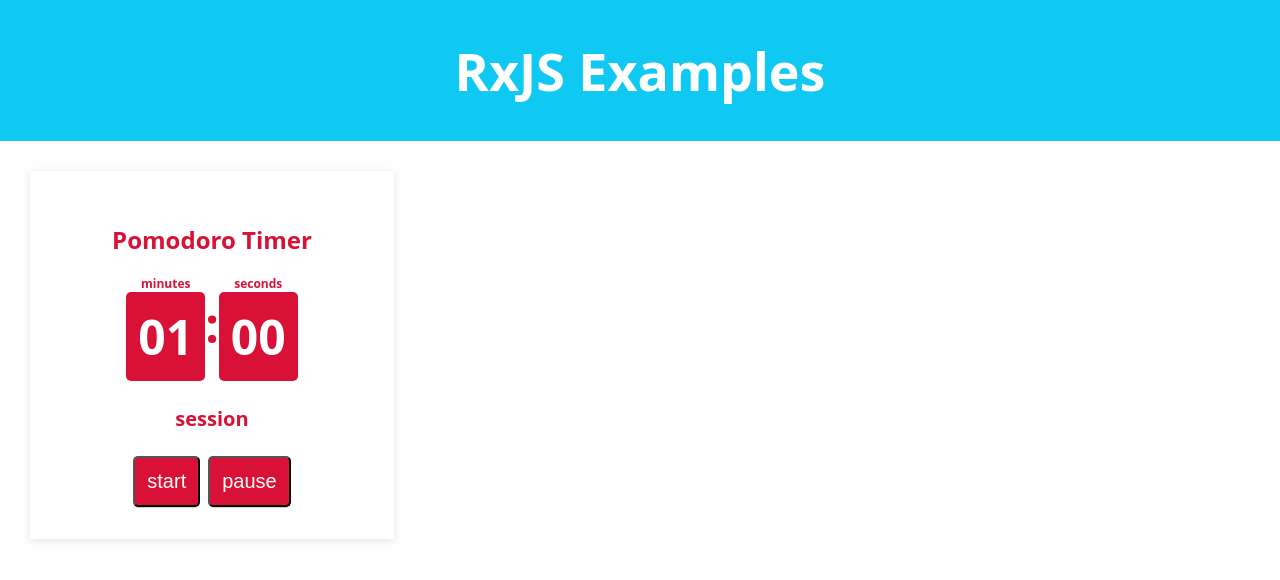
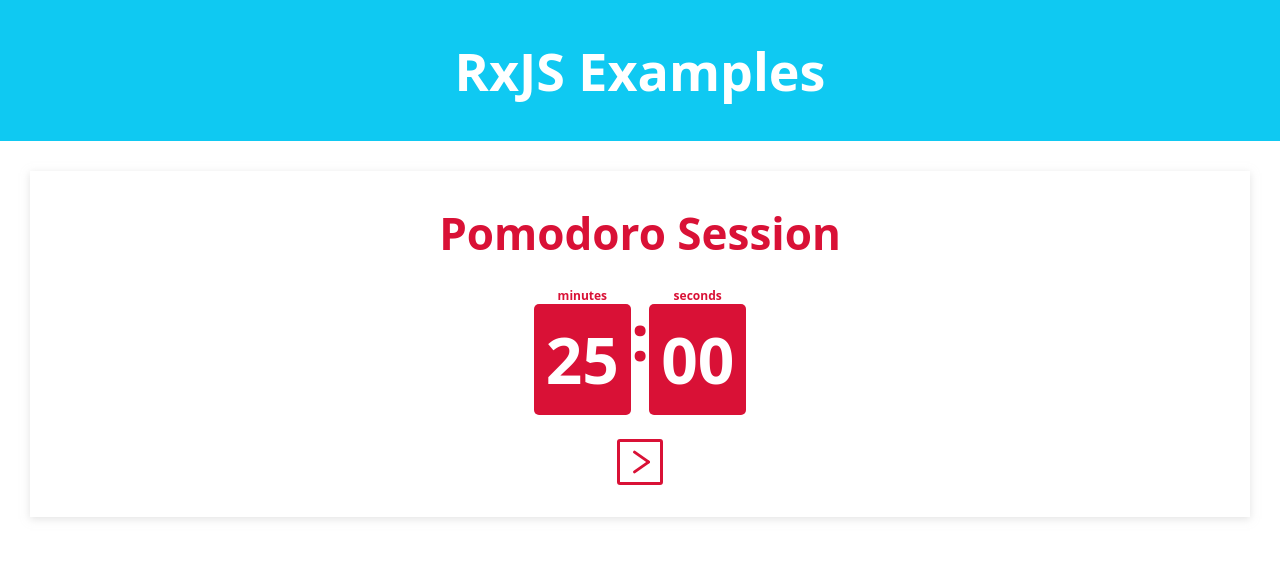
Before and after one commit to keilla/react-rxjs-examples, a React (Create React App) app: page /pomodoro in a window 1280 px wide. Shown: the top 580 px of the page. Built offline with nearby package versions, Linux system fonts and the light colour scheme.

Commit message:
Adds Player component

```diff
--- a/src/App.tsx
+++ b/src/App.tsx
@@ -16,7 +16,7 @@
         <Switch>
           <Route path="/pomodoro">
             <section className="app-section">
-              <PomodoroTimer sessionLength={1} breakLength={5}/>
+              <PomodoroTimer sessionLength={25} breakLength={5}/>
             </section>
           </Route>
           <Route path="/slideshow">
--- a/src/pomodoroTimer/PomodoroTimer.scss
+++ b/src/pomodoroTimer/PomodoroTimer.scss
@@ -1,48 +1,23 @@
 @import 'src/styles/settings';
 
 .pomodoro-timer {
-  width: 300px;
   background-color: $white;
   padding: $peta-byte-space;
   box-shadow: $card-shadow;
+  display: flex;
+  flex-direction: column;
+  align-items: center;
 
   & > .title {
     color: $red;
     text-align: center;
+    font-size: 44px;
+    margin: 0;
   }
 
-  & > .description {
-    color: $red;
-    padding: $byte-space;
-    font-weight: bold;
-    font-size: 20px;
-    width: fit-content;
-    text-align: center;
-    margin: $byte-space auto;
+  & > .timer {
+    display: flex;
+    justify-content: center;
+    margin: $giga-byte-space 0;
   }
 }
-
-.timer-controls {
-  display: flex;
-  justify-content: center;
-  flex-wrap: 100%;
-
-  & > .button {
-    background-color: $red;
-    padding: $byte-space;
-    color: $white;
-    font-weight: 500;
-    font-size: 20px;
-    border-radius: 5px;
-    cursor: pointer;
-    box-shadow: 0px 3px 1px -2px rgba(0,0,0,0.2);
-
-    & +.button {
-      margin-left: $nibble-space;
-    }
-
-    &:hover {
-      background-color: rgba(217, 17, 54, 1);
-    }
-  }
-}
--- a/src/pomodoroTimer/PomodoroTimer.tsx
+++ b/src/pomodoroTimer/PomodoroTimer.tsx
@@ -3,18 +3,20 @@
 import './PomodoroTimer.scss';
 import { PomodoroTimerProps } from './pomodoroTimerProps';
 import { Subject } from 'rxjs';
+import { Player } from './player/Player';
 
 interface PomodoroTimerState {
-  description: 'session' | 'break';
-  time: number
+  description: 'Session' | 'Break';
+  time: number;
 }
 
 export class PomodoroTimer extends React.Component<PomodoroTimerProps, PomodoroTimerState> {
 
-  constructor(props: PomodoroTimerProps, private isRunning$: Subject<boolean>) {
+  constructor(props: PomodoroTimerProps,
+    private isRunning$: Subject<boolean>) {
     super(props);
     this.state = {
-      description: 'session',
+      description: 'Session',
       time: 0
     }
 
@@ -37,34 +39,44 @@
     this.isRunning$.next(false);
   }
 
-
   private handleTimeout() {
-    const description = this.runningSession ? 'break' : 'session';
+    const description = this.runningSession ? 'Break' : 'Session';
 
     const { sessionLength, breakLength } = this.props;
     const time = this.runningSession ? breakLength : sessionLength;
 
     this.setState({ description, time });
+    this.isRunning$.next(false);
   }
 
   get runningSession() {
-    return this.state.description === 'session';
+    return this.state.description === 'Session';
+  }
+
+  get btnVisible() {
+    return 'button';
+  }
+
+  get btnHidden() {
+    return 'button -hidden';
   }
 
   render() {
     return (
       <div className='pomodoro-timer'>
-        <h2 className='title'>Pomodoro Timer</h2>
-        <Timer
-          initialMinutes={this.state.time}
-          timeout={this.handleTimeout}
-          isRunning$={this.isRunning$.asObservable()}
+        <h2 className='title'>Pomodoro {this.state.description}</h2>
+        <div className='timer'>
+          <Timer
+            initialMinutes={this.state.time}
+            timeout={this.handleTimeout}
+            isRunning$={this.isRunning$.asObservable()}
+          />
+        </div>
+        <Player
+          isPlaying$={this.isRunning$.asObservable()}
+          onPlay={this.start}
+          onPause={this.pause}
         />
-        <p className='description'>{this.state.description}</p>
-        <div className='timer-controls'>
-          <button className='button' onClick={this.start}>start</button>
-          <button className='button' onClick={this.pause}>pause</button>
-        </div>
       </div>
     );
   }
--- /dev/null
+++ b/src/pomodoroTimer/player/Player.scss
@@ -0,0 +1,49 @@
+@import 'src/styles/settings';
+
+.btn {
+	position: relative;
+	width: 40px;
+	height: 40px;
+	border: $red 3px solid;
+	border-radius: 3px;
+	cursor: pointer;
+	transition: border 0.1s ease-in-out;
+
+	&:hover {
+		border: #333 3px solid;
+		.bar {
+			background-color: #333;
+		}
+	}
+
+	.bar {
+		display: inline-block;
+		position: absolute;
+		top: 10px;
+		left: 0;
+		width: 3px;
+		height: 20px;
+		border-radius: 3px;
+		background-color: $red;
+		transform-origin: center;
+		transition: transform 0.4s ease-in-out, background 0.1s ease-in-out;
+	}
+
+	&.-pause {
+		.-first {
+			transform: translateX(13.5px) translateY(0px) rotate(0deg);
+		}
+		.-second {
+			transform: translateX(24px) translateY(0px) rotate(0deg);
+		}
+	}
+
+	&.-play {
+		.-first {
+			transform: translateX(20px) translateY(-5px) rotate(-55deg);
+		}
+		.-second {
+			transform: translateX(20px) translateY(5px) rotate(-125deg);
+		}
+	}
+}
--- /dev/null
+++ b/src/pomodoroTimer/player/Player.tsx
@@ -0,0 +1,62 @@
+import React from 'react';
+import './Player.scss';
+import { PlayerProps } from './playerProps';
+import { Subject } from 'rxjs';
+import { takeUntil } from 'rxjs/operators';
+
+interface PlayPauseState {
+  btnPlayPauseClass: string;
+}
+
+export class Player extends React.Component<PlayerProps, PlayPauseState> {
+
+  constructor(props: PlayerProps, private unSub$: Subject<void>) {
+    super(props);
+    this.state = {
+      btnPlayPauseClass: this.classPlay,
+    }
+    this.clickPlayPause = this.clickPlayPause.bind(this);
+    this.unSub$ = new Subject();
+  }
+
+  componentDidMount() {
+    this.props.isPlaying$.pipe(
+      takeUntil(this.unSub$))
+      .subscribe(
+        (isPlaying: boolean) => {
+          const btnClass = isPlaying ? this.classPause : this.classPlay;
+          this.setState({ btnPlayPauseClass: btnClass });
+        }
+      )
+  }
+
+  get classPlay() {
+    return 'btn -play';
+  }
+
+  get classPause() {
+    return 'btn -pause';
+  }
+
+  clickPlayPause() {
+    if (this.state.btnPlayPauseClass === this.classPlay) {
+      this.props.onPlay();
+    } else {
+      this.props.onPause();
+    }
+  }
+
+  componentWillUnmount() {
+    this.unSub$.next();
+    this.unSub$.complete();
+  }
+
+  render() {
+    return (
+      <div className={this.state.btnPlayPauseClass} onClick={this.clickPlayPause}>
+        <span className="bar -first"></span>
+        <span className="bar -second"></span>
+      </div>
+    );
+  }
+}
--- /dev/null
+++ b/src/pomodoroTimer/player/playerProps.ts
@@ -0,0 +1,7 @@
+import { Observable } from "rxjs";
+
+export interface PlayerProps {
+  isPlaying$: Observable<boolean>;
+  onPlay: () => void;
+  onPause: () => void;
+}
--- a/src/pomodoroTimer/timer/Timer.tsx
+++ b/src/pomodoroTimer/timer/Timer.tsx
@@ -1,5 +1,5 @@
 import React from 'react';
-import { interval, empty } from 'rxjs';
+import { interval, empty, Subject } from 'rxjs';
 import { finalize, takeUntil, tap, switchMap } from 'rxjs/operators';
 import { TimerProps } from './timerProps';
 import './Timer.scss';
@@ -15,14 +15,17 @@
   constructor(
     props: TimerProps,
     private timeService: TimeService,
-    private readonly interval$ = interval(1000)
+    private readonly interval$ = interval(1000),
+    private unSub$: Subject<void>
   ) {
     super(props);
     this.state = { minutes: 0, seconds: 0 };
+    this.unSub$ = new Subject();
   }
 
   componentDidMount() {
     this.props.isRunning$.pipe(
+      takeUntil(this.unSub$),
       switchMap(isRunning => isRunning ? this.start$ : empty())
     ).subscribe();
   }
@@ -69,6 +72,11 @@
     return stringValue.padStart(2, '0')
   }
 
+  componentWillUnmount() {
+    this.unSub$.next();
+    this.unSub$.complete();
+  }
+
   render() {
     const { minutes, seconds } = this.state;
 
--- a/src/styles/settings.scss
+++ b/src/styles/settings.scss
@@ -22,7 +22,7 @@
 $peta-byte-space: 32px;
 
 /* fonts */
-$big: 48px;
+$big: 64px;
 
 /* shadow */
 $card-shadow: 0 2px 8px 0 rgba(200, 200, 200, 0.5);
```
